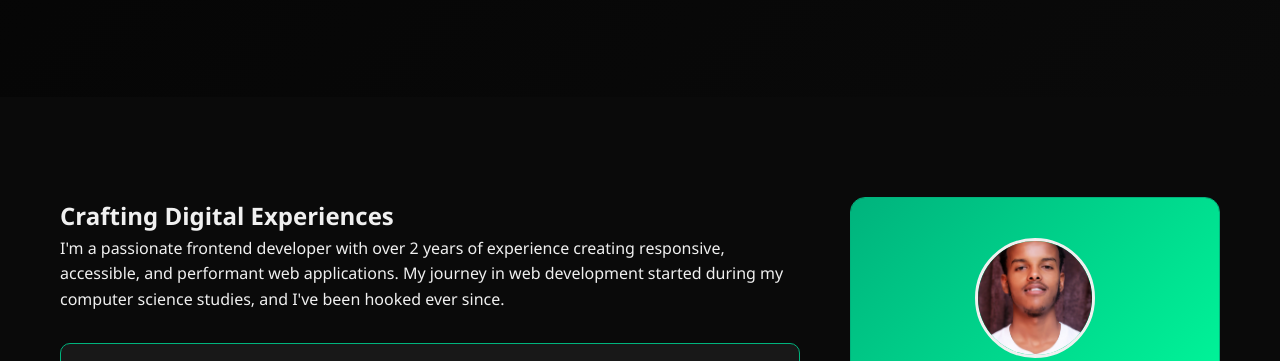
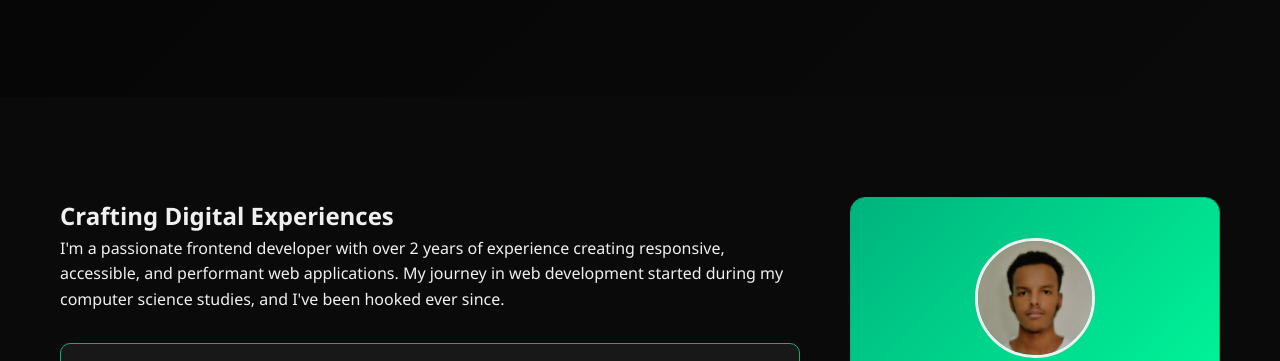
Before and after one commit to Henok-SE/Personal_website, a plain HTML site: page about.html in a window 1280 px wide. Shown: the part 275-636 px from the top of the page. Drawn offline with Linux system fonts and the light colour scheme.

Commit message:
update pages

```diff
--- a/about.html
+++ b/about.html
@@ -95,7 +95,7 @@
     <div class="profile-card">
         <div class="profile-header">
             <div class="profile-img">
-                <img src="image/pic.jpg" alt="Henok Assefa">
+                <img src="image/photo.jpg" alt="Henok Assefa">
             </div>
             <h3>Henok Assefa</h3>
             <p>Frontend Developer</p>
```
Also changed, not shown: image/photo.jpg (added), image/pic.jpg (deleted).
